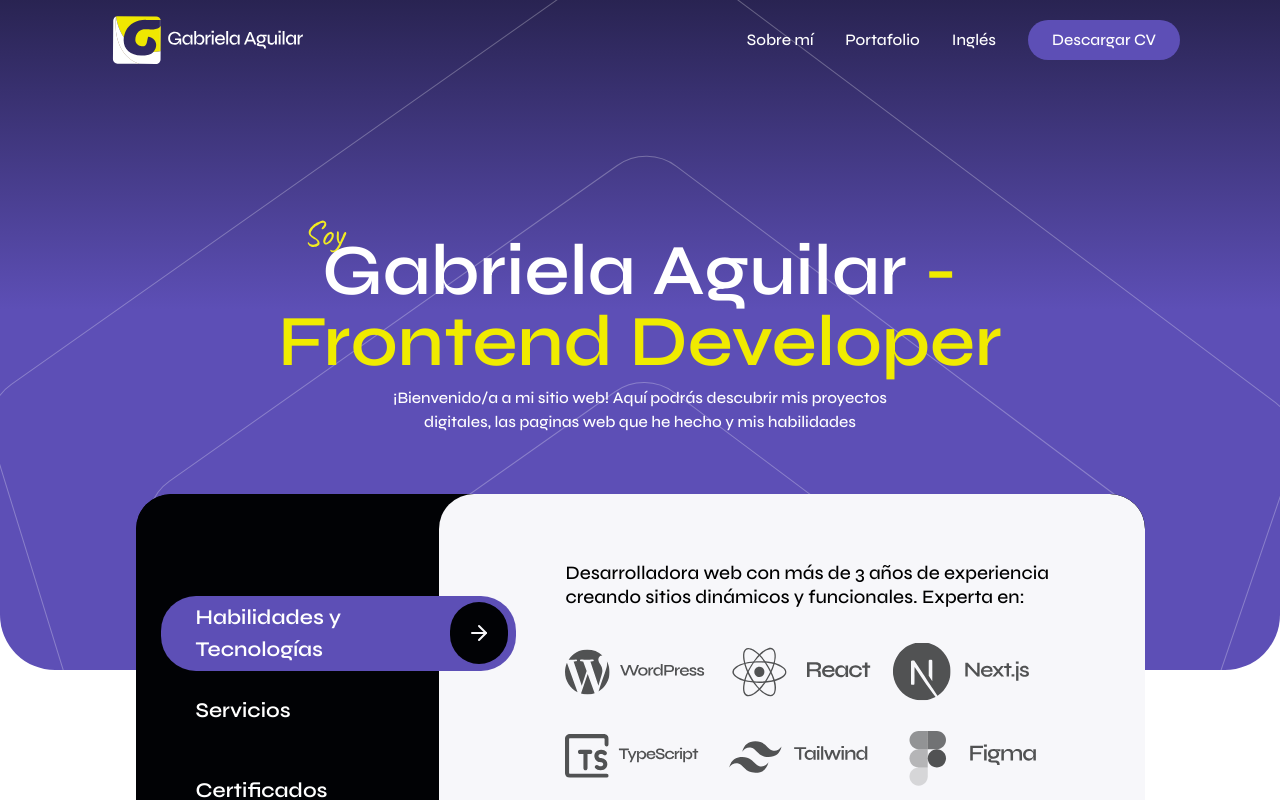
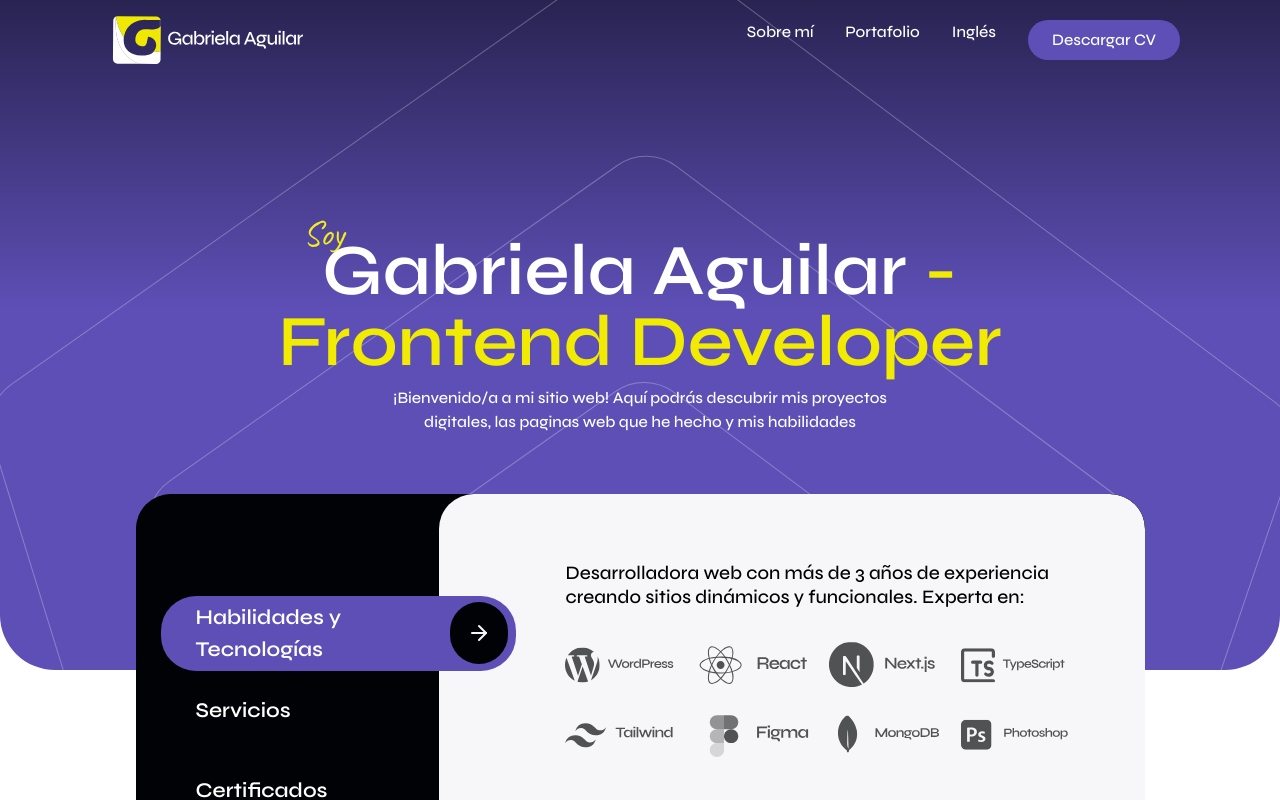
Before and after one commit to gabrielaaguilar-isset/web2.0, a Next.js app: page / in a window 1280 px wide. Shown: the top 800 px of the page. Built offline with nearby package versions, Linux system fonts and the light colour scheme.

Commit message:
algunos arreglisto

```diff
--- a/src/components/AboutMeSectionD.tsx
+++ b/src/components/AboutMeSectionD.tsx
@@ -54,7 +54,7 @@
                   src={url}
                   key={alt}
                   alt={alt}
-                  className="w-[144px] h-auto"
+                  className="w-28 h-auto"
                 />
               ))}
             </div>
--- a/src/components/ModalPortfolio.tsx
+++ b/src/components/ModalPortfolio.tsx
@@ -3,14 +3,13 @@
 interface Props {
     title: string;
     url: string;
-    img: StaticImageData[];
     type: string;
     description: string;
     open: boolean;
     onClose: () => void;
   }
 
-const ModalPortfolio = ({title, url, img, type, description, open, onClose}: Props) => {
+const ModalPortfolio = ({title, url,  type, description, open, onClose}: Props) => {
 
 
   return (
--- a/src/components/Navbar.tsx
+++ b/src/components/Navbar.tsx
@@ -81,7 +81,7 @@
           } w-full md:block md:w-auto`}
           id="navbar-default"
         >
-          <ul className={`font-medium flex flex-col p-4 items-center justify-center md:p-0 mt-4 border border-gray-100 rounded-lg bg-gray-50 md:bg-transparent md:flex-row md:space-x-8 rtl:space-x-reverse md:mt-0 md:border-0 ${!isSticky ? "bg-white" : ""}`}>
+          <ul className={`font-medium flex flex-col p-4 justify-center md:p-0 mt-4 border border-gray-100 rounded-lg bg-gray-50 md:bg-transparent md:flex-row md:space-x-8 rtl:space-x-reverse md:mt-0 md:border-0 ${!isSticky ? "bg-white" : ""}`}>
             <li>
               <Link
                 href="/sobre-mi"
--- a/src/components/Portfolio.tsx
+++ b/src/components/Portfolio.tsx
@@ -166,7 +166,7 @@
         <ModalPortfolio
           title={selectedWork.title}
           url={selectedWork.url}
-          img={selectedWork.img}
+
           type={selectedWork.type}
           description={selectedWork.description}
           open={open}
```
